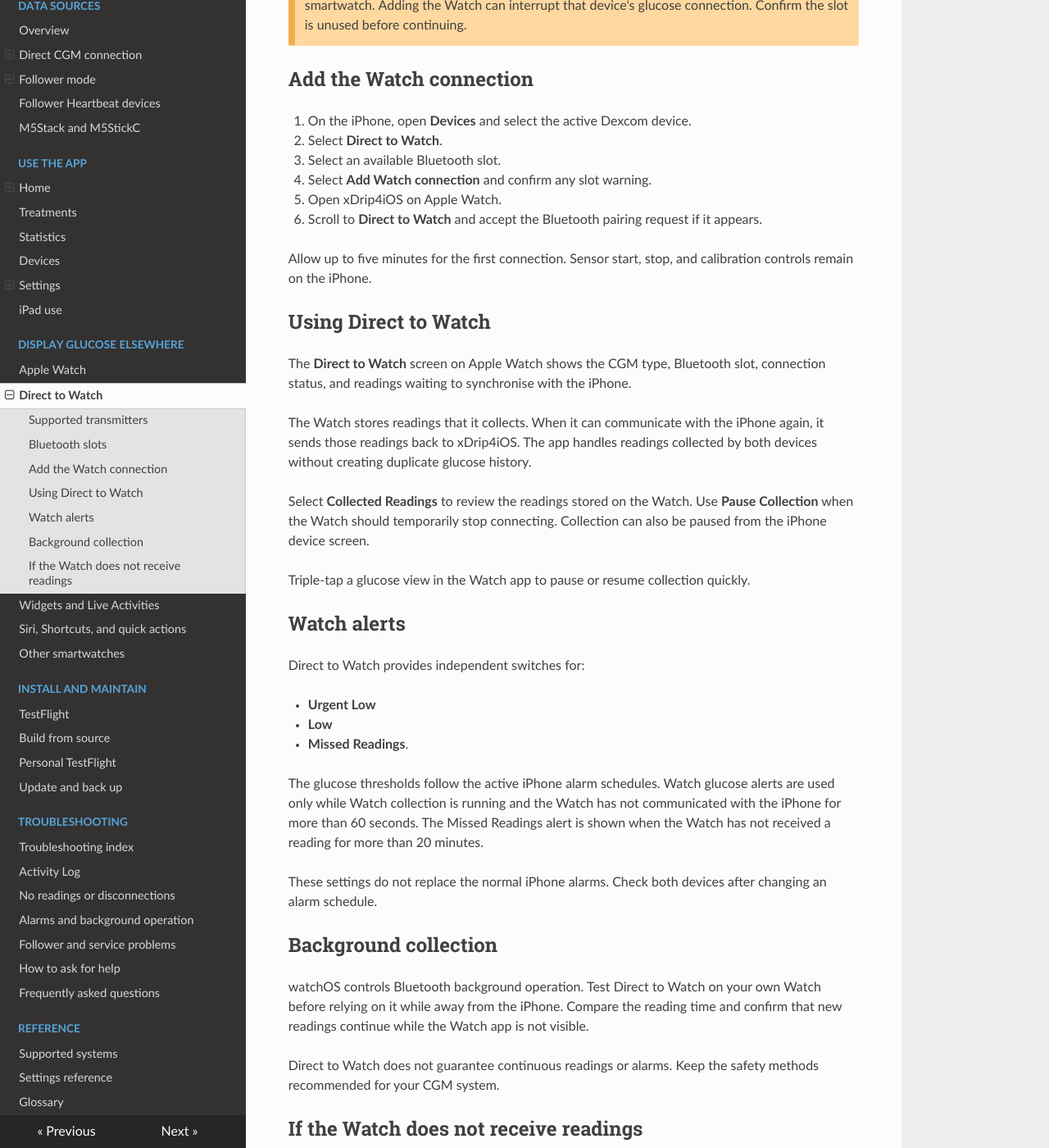
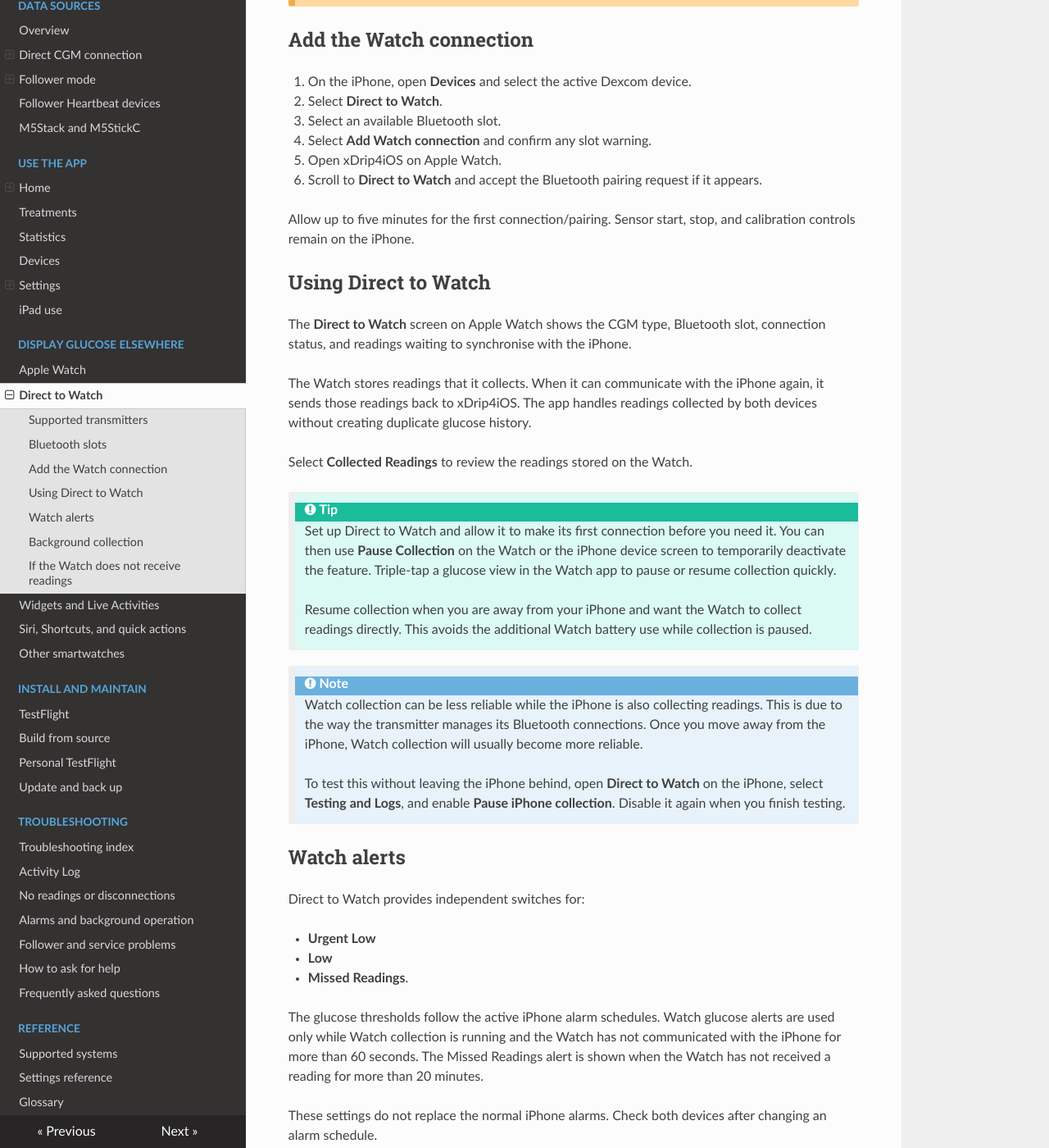
Before and after one commit to paulplant/xdrip4ios_docs, an MkDocs documentation site: the page built from docs/display/directToWatch.md, in a window 1280 px wide and 1400 px high, scrolled down 1154 px. Shown: the whole window at 82% size. Built offline with MkDocs 1.6.1, drawn with Linux system fonts in a browser that asks for light colours; nearby versions of some CDN libraries; some of the changed text lies outside the part shown.

Commit message:
Improve Direct to Watch guidance

```diff
--- a/docs/display/directToWatch.md
+++ b/docs/display/directToWatch.md
@@ -9,14 +9,12 @@ This is different from the normal xDrip4iOS Watch app and complications. Those d
 Direct to Watch is available for:
 
 - Dexcom G6 transmitters with an ID beginning with `8`
-- compatible Anubis G6 transmitters
+- Anubis G6 transmitters
 - the Dexcom G7 family, including G7, ONE+, and Stelo.
 
-The iPhone must be in Master mode and use the Dexcom device as its direct data source. For G6, **Algorithm Type** must show **Native algorithm**. An active sensor must already be running on the iPhone.
+The iPhone must be in Master mode and use the Dexcom device as its direct data source in either Primary or Coexistence mode. An active sensor must already be running on the iPhone.
 
-For the G7 family, xDrip4iOS must use **Primary Mode** and have the current four-digit pairing code. Direct to Watch is not available when the iPhone uses **Coexistence Mode**.
-
-Update xDrip4iOS on both the iPhone and Apple Watch before starting.
+For the G7 family, xDrip4iOS must use **Primary Mode** and be set up with the current four-digit pairing code. For the G7 family, Direct to Watch is not available when the iPhone uses **Coexistence Mode**.
 
 ## Bluetooth slots
 
@@ -24,8 +22,8 @@ The iPhone and Apple Watch need different Bluetooth slots. A slot cannot be shar
 
 - **Slot 1 · Medical device** is normally used by a receiver, pump, or another medical device.
 - **Slot 2 · Mobile app** is normally used by the iPhone app.
-- **Slot 3 · Watch** is available on the G7 family and is the recommended Watch slot.
-- **Slot 3 · Anubis extra** is available on compatible Anubis transmitters and is the recommended Watch slot.
+- **Slot 3 · Watch** is available on the G7 family and <u>is the recommended Watch slot</u>.
+- **Slot 3 · Anubis extra** is available on compatible Anubis transmitters and <u>is the recommended Watch slot</u>.
 
 Standard G6 transmitters have only the medical-device and mobile-app slots. If the iPhone uses the mobile-app slot, the Watch can connect only through the medical-device slot.
 
@@ -41,7 +39,7 @@ Standard G6 transmitters have only the medical-device and mobile-app slots. If t
 5. Open xDrip4iOS on Apple Watch.
 6. Scroll to **Direct to Watch** and accept the Bluetooth pairing request if it appears.
 
-Allow up to five minutes for the first connection. Sensor start, stop, and calibration controls remain on the iPhone.
+Allow up to five minutes for the first connection/pairing. Sensor start, stop, and calibration controls remain on the iPhone.
 
 ## Using Direct to Watch
 
@@ -49,9 +47,17 @@ The **Direct to Watch** screen on Apple Watch shows the CGM type, Bluetooth slot
 
 The Watch stores readings that it collects. When it can communicate with the iPhone again, it sends those readings back to xDrip4iOS. The app handles readings collected by both devices without creating duplicate glucose history.
 
-Select **Collected Readings** to review the readings stored on the Watch. Use **Pause Collection** when the Watch should temporarily stop connecting. Collection can also be paused from the iPhone device screen.
+Select **Collected Readings** to review the readings stored on the Watch.
 
-Triple-tap a glucose view in the Watch app to pause or resume collection quickly.
+!!! tip
+    Set up Direct to Watch and allow it to make its first connection before you need it. You can then use **Pause Collection** on the Watch or the iPhone device screen to temporarily deactivate the feature. Triple-tap a glucose view in the Watch app to pause or resume collection quickly.
+
+    Resume collection when you are away from your iPhone and want the Watch to collect readings directly. This avoids the additional Watch battery use while collection is paused.
+
+!!! note
+    Watch collection can be less reliable while the iPhone is also collecting readings. This is due to the way the transmitter manages its Bluetooth connections. Once you move away from the iPhone, Watch collection will usually become more reliable.
+
+    To test this without leaving the iPhone behind, open **Direct to Watch** on the iPhone, select **Testing and Logs**, and enable **Pause iPhone collection**. Disable it again when you finish testing.
 
 ## Watch alerts
 
```
Also changed, not shown: other parts of docs/display/directToWatch.md (+1 -3 lines).
